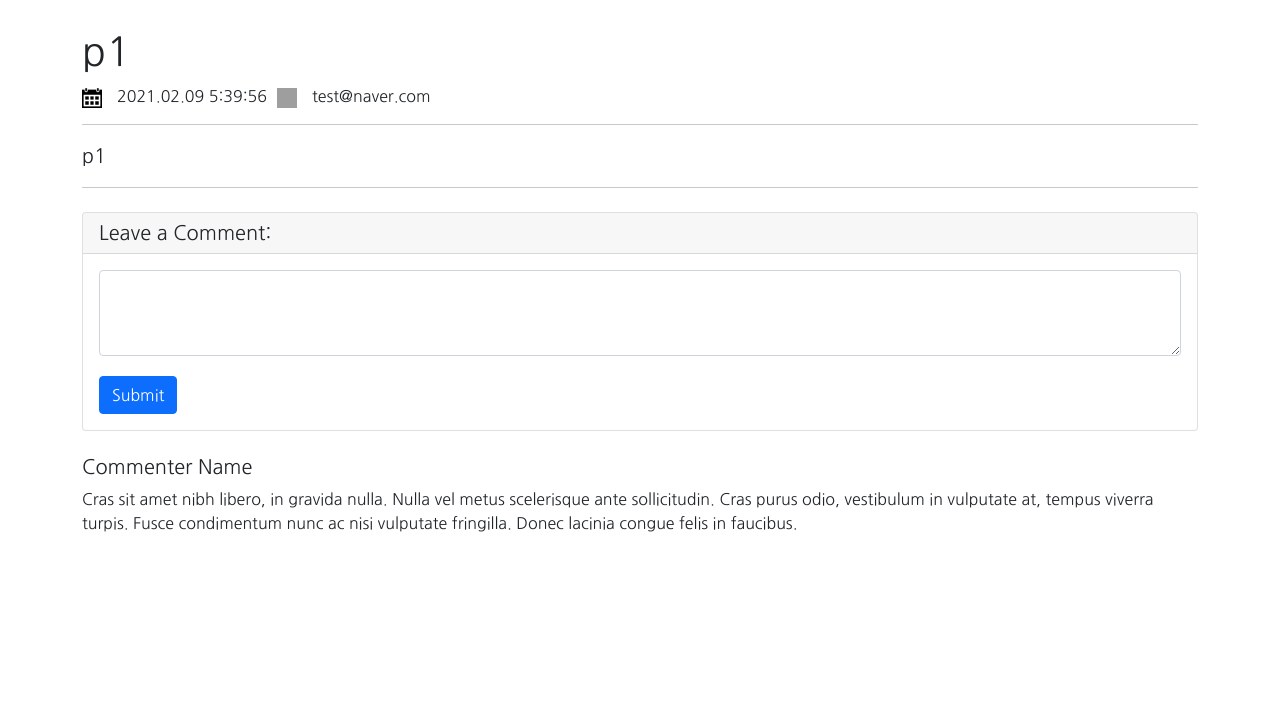
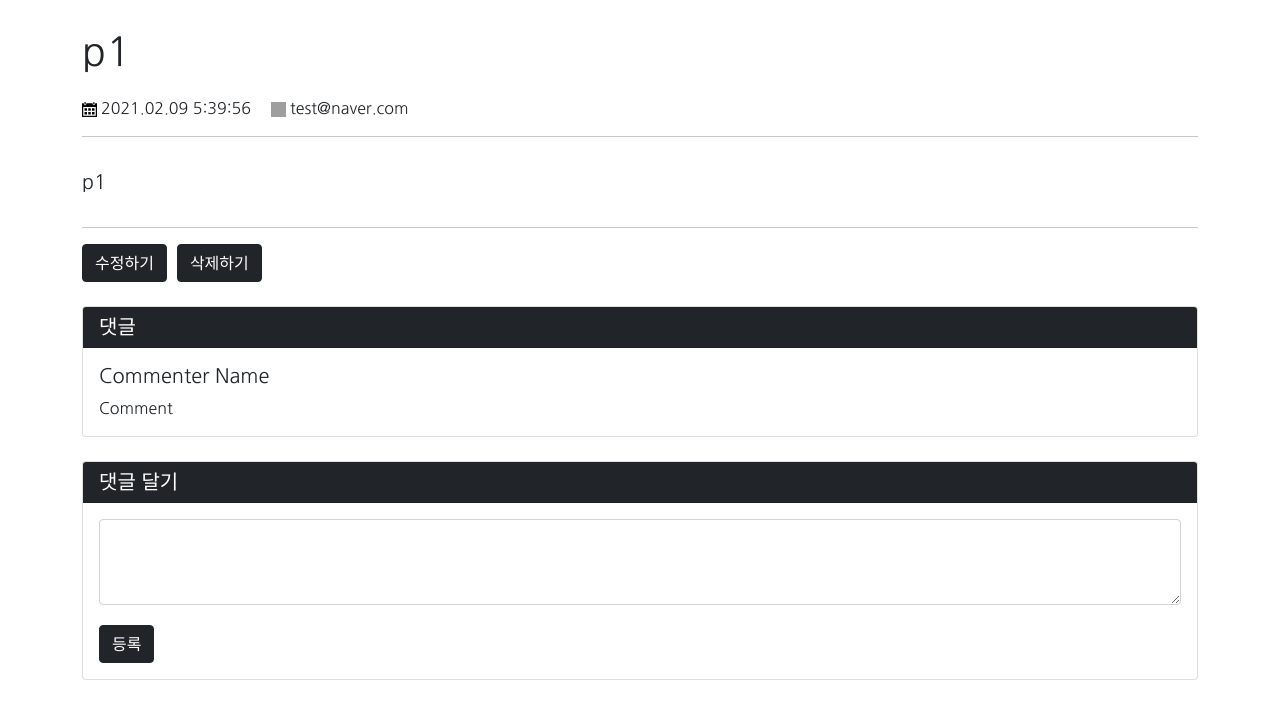
Before and after one commit to dltmdgh1994/Paple, a Django app: page /bbs/board/1/ in a window 1280 px wide. Shown: the part 72-800 px from the top of the page. Run offline with Django 3.2, Linux system fonts and the light colour scheme; data comes from the database, SQL or seed files in the repository; grey boxes are pictures that could not be loaded.

Commit message:
Update bbs/board, detail

```diff
--- a/bbs/templates/bbs/board.html
+++ b/bbs/templates/bbs/board.html
@@ -47,7 +47,7 @@
   <header>
       <nav class="navbar navbar-expand-lg navbar-dark bg-dark fixed-top" aria-label="Eighth navbar example">
         <div class="container">
-          <a class="navbar-brand" href="#">Paple</a>
+          <a class="navbar-brand" href="/bbs/main/">Paple</a>
           <button class="navbar-toggler" type="button" data-bs-toggle="collapse" data-bs-target="#navbarsExample07" aria-controls="navbarsExample07" aria-expanded="false" aria-label="Toggle navigation">
             <span class="navbar-toggler-icon"></span>
           </button>
@@ -94,6 +94,9 @@
                 {% endfor %}
             </tbody>
         </table>
+
+        <button type="submit" class="btn btn-dark">글 작성하기</button>
+
         <!-- 페이징처리 시작 -->
         <ul class="pagination justify-content-center">
             <!-- 이전페이지 -->
--- a/bbs/templates/bbs/detail.html
+++ b/bbs/templates/bbs/detail.html
@@ -26,7 +26,7 @@
   <header>
       <nav class="navbar navbar-expand-lg navbar-dark bg-dark fixed-top" aria-label="Eighth navbar example">
         <div class="container">
-          <a class="navbar-brand" href="#">Paple</a>
+          <a class="navbar-brand" href="/bbs/main/">Paple</a>
           <button class="navbar-toggler" type="button" data-bs-toggle="collapse" data-bs-target="#navbarsExample07" aria-controls="navbarsExample07" aria-expanded="false" aria-label="Toggle navigation">
             <span class="navbar-toggler-icon"></span>
           </button>
@@ -51,53 +51,54 @@
   </header>
 
   <div class="container" style="margin-top: 100px">
-
       <article class="blog-post">
-        <h1 class="blog-post-title">{{ post.post_name }}</h1>
-        <div style="float:left; margin-right: 10px">
+          <h1 class="blog-post-title" style="margin-bottom: 20px">{{ post.post_name }}</h1>
+          <div style="float:left; margin-right: 3px">
               <img src="/static/image/calendar_icon.png"
-                 style="margin-right: 5px; width: 20px; height: 20px"/>
+                   style="margin-right: 1px; width: 15px; height: 15px"/>
           </div>
-        <div style="float:left; margin-right: 10px">
+          <div style="float:left; margin-right: 20px">
               <p class="blog-post-meta">{{ post.post_date }}</p>
           </div>
-        <div style="float:left; margin-right: 10px">
+          <div style="float:left; margin-right: 3px">
               <img src="/static/image/user_icon.png"
-                 style="margin-right: 5px; width: 20px; height: 20px"/>
+                         style="margin-right: 1px; width: 15px; height: 15px"/>
           </div>
-        <div style="margin-right: 10px">
+          <div style="margin-right: 5px">
               <p class="blog-post-meta">{{ post.user_email }}</p>
           </div>
           <hr>
 
-        <p class="lead">{{ post.post_content }}</p>
+          <p class="lead"
+             style="margin-top: 30px; margin-bottom: 30px">{{ post.post_content }}</p>
           <hr>
+
       </article>
+      <button type="submit" class="btn btn-dark" style="margin-right: 10px; float: left">수정하기</button>
+      <button type="submit" class="btn btn-dark">삭제하기</button>
+
+      <!-- Single Comment -->
+      <div class="card my-4"  style="margin-top: 30px; margin-bottom: 30px">
+          <h5 class="card-header bg-dark text-white">댓글</h5>
+          <div class="card-body">
+              <h5 class="mt-0">Commenter Name</h5>
+              Comment
+          </div>
+      </div>
 
       <!-- Comments Form -->
       <div class="card my-4">
-          <h5 class="card-header">Leave a Comment:</h5>
+          <h5 class="card-header bg-dark text-white">댓글 달기</h5>
           <div class="card-body">
               <form>
                   <div class="form-group">
                       <textarea class="form-control" rows="3"></textarea>
                   </div>
-              <button type="submit" class="btn btn-primary" style="margin-top: 20px;">Submit</button>
+                  <button type="submit" class="btn btn-dark" style="margin-top: 20px;">등록</button>
               </form>
           </div>
       </div>
 
-        <!-- Single Comment -->
-        <div class="media mb-4">
-          <div class="media-body">
-            <h5 class="mt-0">Commenter Name</h5>
-            Cras sit amet nibh libero, in gravida nulla. Nulla vel metus scelerisque ante sollicitudin. Cras purus odio, vestibulum in vulputate at, tempus viverra turpis. Fusce condimentum nunc ac nisi vulputate fringilla. Donec lacinia congue felis in faucibus.
-          </div>
-        </div>
-
-
-
-    <!-- /.row -->
   </div>
 
 </body>
--- a/bbs/templates/bbs/main.html
+++ b/bbs/templates/bbs/main.html
@@ -69,7 +69,7 @@
   <header>
       <nav class="navbar navbar-expand-lg navbar-dark bg-dark fixed-top" aria-label="Eighth navbar example">
         <div class="container">
-          <a class="navbar-brand" href="#">Paple</a>
+          <a class="navbar-brand" href="/bbs/main/">Paple</a>
           <button class="navbar-toggler" type="button" data-bs-toggle="collapse" data-bs-target="#navbarsExample07" aria-controls="navbarsExample07" aria-expanded="false" aria-label="Toggle navigation">
             <span class="navbar-toggler-icon"></span>
           </button>
```
Lines whose indentation alone changed are shown as unchanged.
